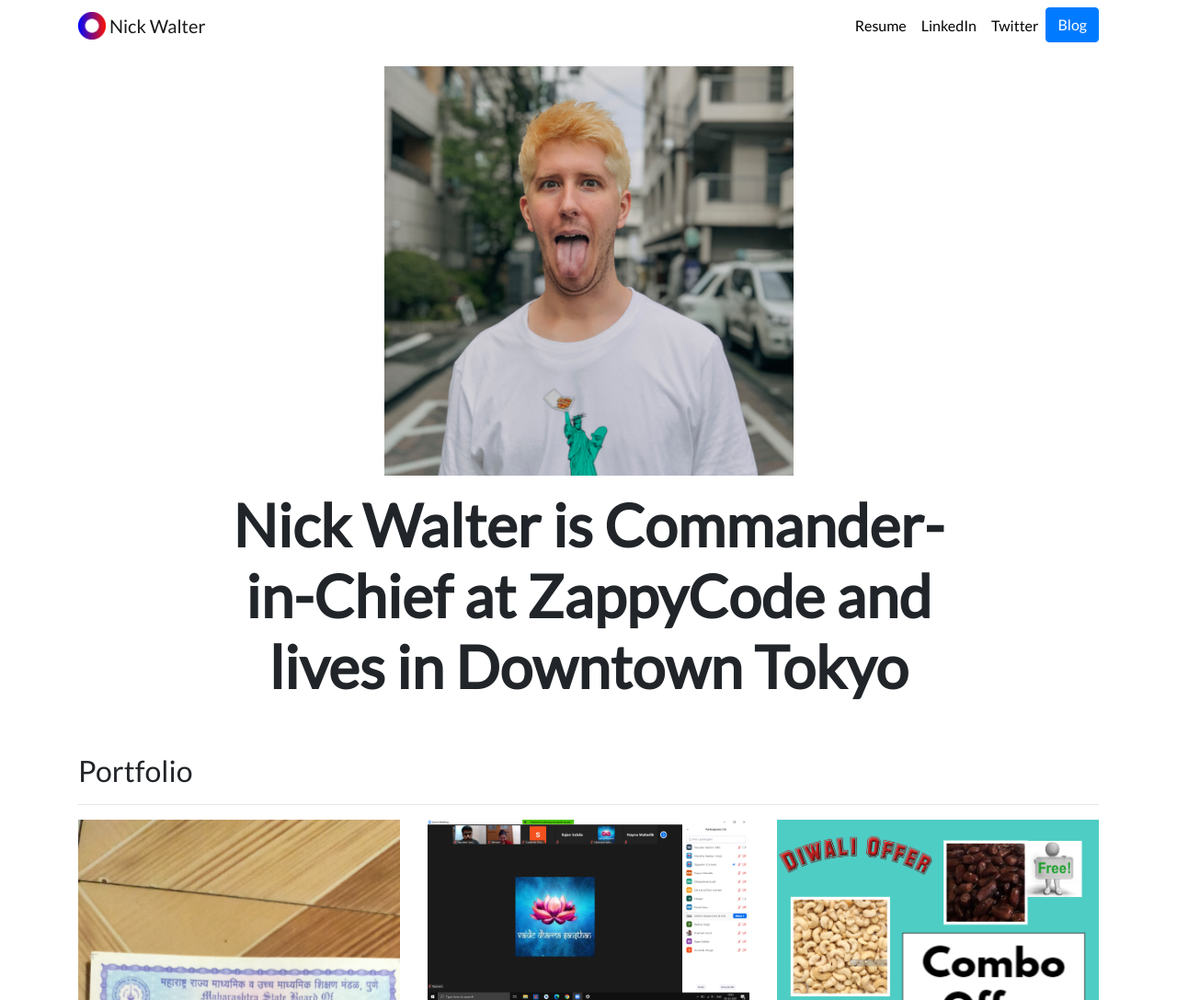
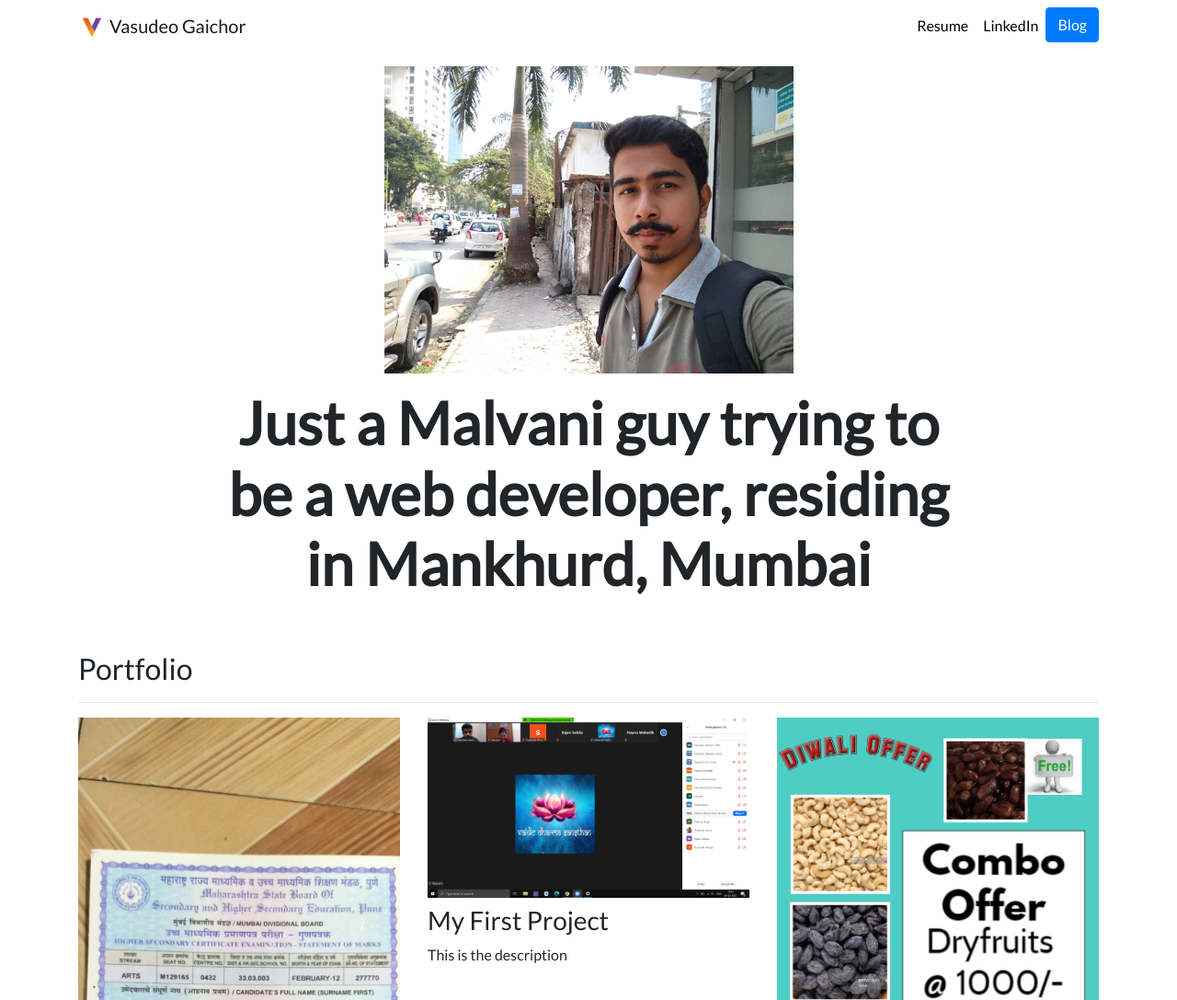
Before and after one commit to GaichorTech/django3-personal-portfolio, a Django app: page / in a window 1280 px wide. Shown: the top 1087 px of the page at 92% size. Run offline with Django 3.2, Linux system fonts and the light colour scheme; data comes from the database, SQL or seed files in the repository; both versions use the stored data as it was after the commit; some libraries are stand-ins or nearby versions.

Commit message:
changed links and pictures according to my

```diff
--- a/blog/templates/blog/all_blogs.html
+++ b/blog/templates/blog/all_blogs.html
@@ -6,7 +6,7 @@
 
 <h1 id="blogtitle" class="font-weight-bold text-center">Blog</h1>
 
-<h3 class="text-center mb-5">Nick has written {{ blogs.count }} blog{{ blogs.count|pluralize }}</h3>
+<h3 class="text-center mb-5">Vasudeo has written {{ blogs.count }} blog{{ blogs.count|pluralize }}</h3>
 
 {% for blog in blogs %}
 <div class="row justify-content-center my-3">
--- a/portfolio/templates/portfolio/base.html
+++ b/portfolio/templates/portfolio/base.html
@@ -14,9 +14,9 @@
 
   <link href="https://fonts.googleapis.com/css?family=Lato&display=swap" rel="stylesheet">
 
-  <link rel="icon" type="image/png" href="{% static "portfolio/Logo.png" %}">
+  <link rel="icon" type="image/png" href="{% static "portfolio/Logo2.png" %}">
 
-  <title>Nick Walter</title>
+  <title>Vasudeo Gaichor</title>
 </head>
 
 <body>
@@ -24,8 +24,8 @@
   <nav id="topNav" class="navbar navbar-expand-md navbar-light">
     <div class="container">
       <a class="navbar-brand" href="{% url 'home' %}">
-        <img src="{% static "portfolio/Logo.png" %}" width="30" height="30" class="d-inline-block align-top" alt="Nick's Logo">
-        <span>Nick Walter</span>
+        <img src="{% static "portfolio/Logo2.png" %}" width="30" height="30" class="d-inline-block align-top" alt="Nick's Logo">
+        <span>Vasudeo Gaichor</span>
       </a>
       <button class="navbar-toggler" type="button" data-toggle="collapse" data-target="#navbarNav" aria-controls="navbarNav" aria-expanded="false" aria-label="Toggle navigation">
         <span class="navbar-toggler-icon"></span>
@@ -33,13 +33,10 @@
       <div class="collapse navbar-collapse text-center" id="navbarNav">
         <ul class="navbar-nav ml-auto">
           <li class="nav-item">
-            <a class="nav-link" href="{% static "portfolio/resume.pdf" %}">Resume</a>
+            <a class="nav-link" href="{% static "portfolio/Vasudeo_Gaichor_Updated.pdf" %}">Resume</a>
           </li>
           <li class="nav-item">
-            <a class="nav-link" href="https://www.linkedin.com/in/nick-walter/" target="_blank">LinkedIn</a>
-          </li>
-          <li class="nav-item">
-            <a class="nav-link" href="https://twitter.com/ZappyCode" target="_blank">Twitter</a>
+            <a class="nav-link" href="https://www.linkedin.com/in/vasudeo-gaichor-9a4b361a1" target="_blank">LinkedIn</a>
           </li>
           <li>
             <a role="button" href="{% url 'blog:all_blogs' %}" class="btn btn-primary">Blog</a>
--- a/portfolio/templates/portfolio/home.html
+++ b/portfolio/templates/portfolio/home.html
@@ -6,13 +6,13 @@
 
 <div class="row justify-content-center my-3">
   <div class="col-5">
-    <img src="{% static 'portfolio/SquareBlonde.jpg' %}" class="img-fluid">
+    <img src="{% static 'portfolio/outside_ruparel.jpg' %}" class="img-fluid">
   </div>
 </div>
 
 <div class="row justify-content-center mb-3">
   <div class="col-md-9 text-center">
-    <h1 id="hometext" class="font-weight-bold">Nick Walter is Commander-in-Chief at ZappyCode and lives in Downtown Tokyo</h1>
+    <h1 id="hometext" class="font-weight-bold">Just a Malvani guy trying to be a web developer, residing in Mankhurd, Mumbai</h1>
   </div>
 </div>
 
```
Also changed, not shown: db.sqlite3, portfolio/static/portfolio/Logo.png (deleted), portfolio/static/portfolio/Logo2.png (added), portfolio/static/portfolio/SquareBlonde.jpg (deleted), portfolio/static/portfolio/outside_ruparel.jpg (added).
